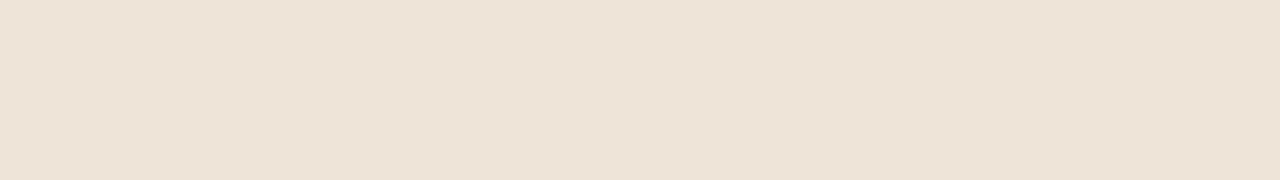
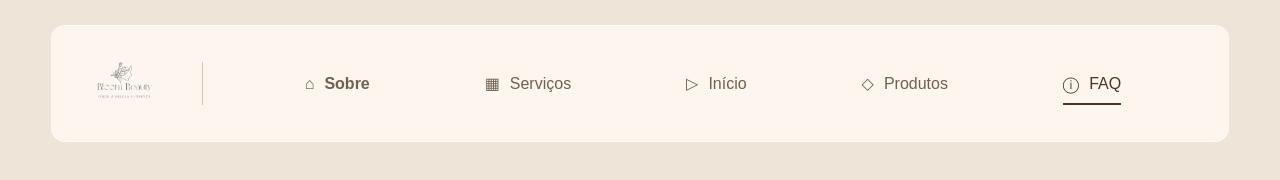
Before and after one commit to luanj12183/Projeto_Integrador_Uni-, a website: page nextpag/faq.html in a window 1280 px wide. Drawn offline with Linux system fonts and the light colour scheme.

Commit message:
adicionado o grupo de links onde vai ser feito a mudança e estruturado a div da logo para colocar a logo e tals

```diff
--- a/nextpag/faq.html
+++ b/nextpag/faq.html
@@ -10,6 +10,20 @@
     <link rel="stylesheet" href="salao.css">
 </head>
 <body>
+    <header>
+        <div class="logo">
+            <a href="index.html#inicio" aria-label="Voltar ao início">
+                <img src="Arquivos/LOGO.PNG" alt="Logo do salão">
+            </a>
+        </div>
 
+        <nav> <!--Grupo de links onde vai ser feito a mudança de pagina :) -->
+            <a href="index.html#sobre">⌂ <span>Sobre</span></a>
+            <a href="index.html#servicos">▦ <span>Serviços</span></a>
+            <a href="index.html#inicio">▷ <span>Início</span></a>
+            <a href="index.html#produtos">◇ <span>Produtos</span></a>
+            <a href="faq.html" class="link-ativo">ⓘ <span>FAQ</span></a>
+        </nav>
+    </header>
 </body>
 </html>
```
